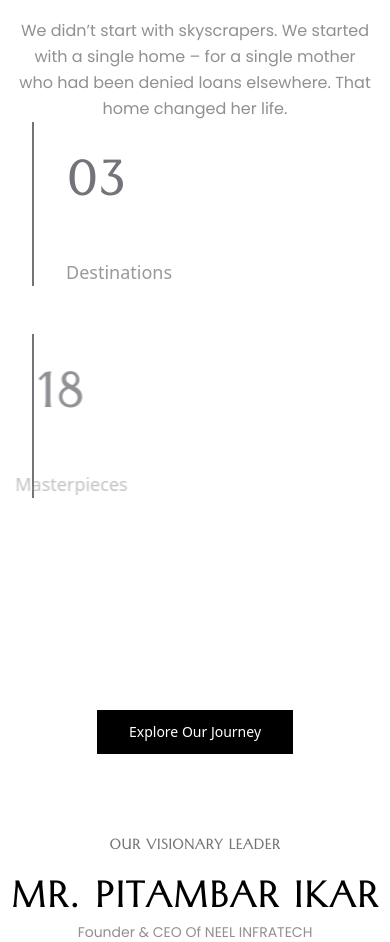
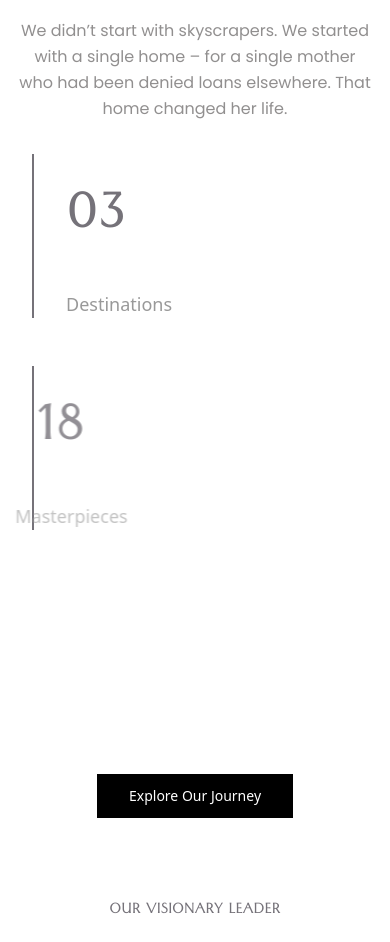
Before and after one commit to HarshSahare/NeelInfraTech, a Next.js app: page / in a window 390 px wide. Shown: the part 4300-5242 px from the top of the page. Built offline with nearby package versions, Linux system fonts and the light colour scheme.

Commit message:
refacotred : changed the padding in the story section grid

```diff
--- a/app/components/sections/storySection.tsx
+++ b/app/components/sections/storySection.tsx
@@ -55,7 +55,7 @@ const StorySection = () => {
         </p>
       </div>
 
-      <div className="flex story-grid-content lg:flex-row lg:gap-0  flex-wrap flex-col justify-around gap-12 max-w-7xl mx-auto text-left px-4 md:py-45 lg:items-center">
+      <div className="flex story-grid-content lg:flex-row lg:gap-0  flex-wrap flex-col justify-around gap-12 max-w-7xl mx-auto text-left px-4 py-8 md:py-45 lg:items-center">
         <div className="w-fit flex justify-center h-fit min-w-fit">
           <div className=" w-[2px] bg-[#757279] "></div>
           <div className="px-8">
```
